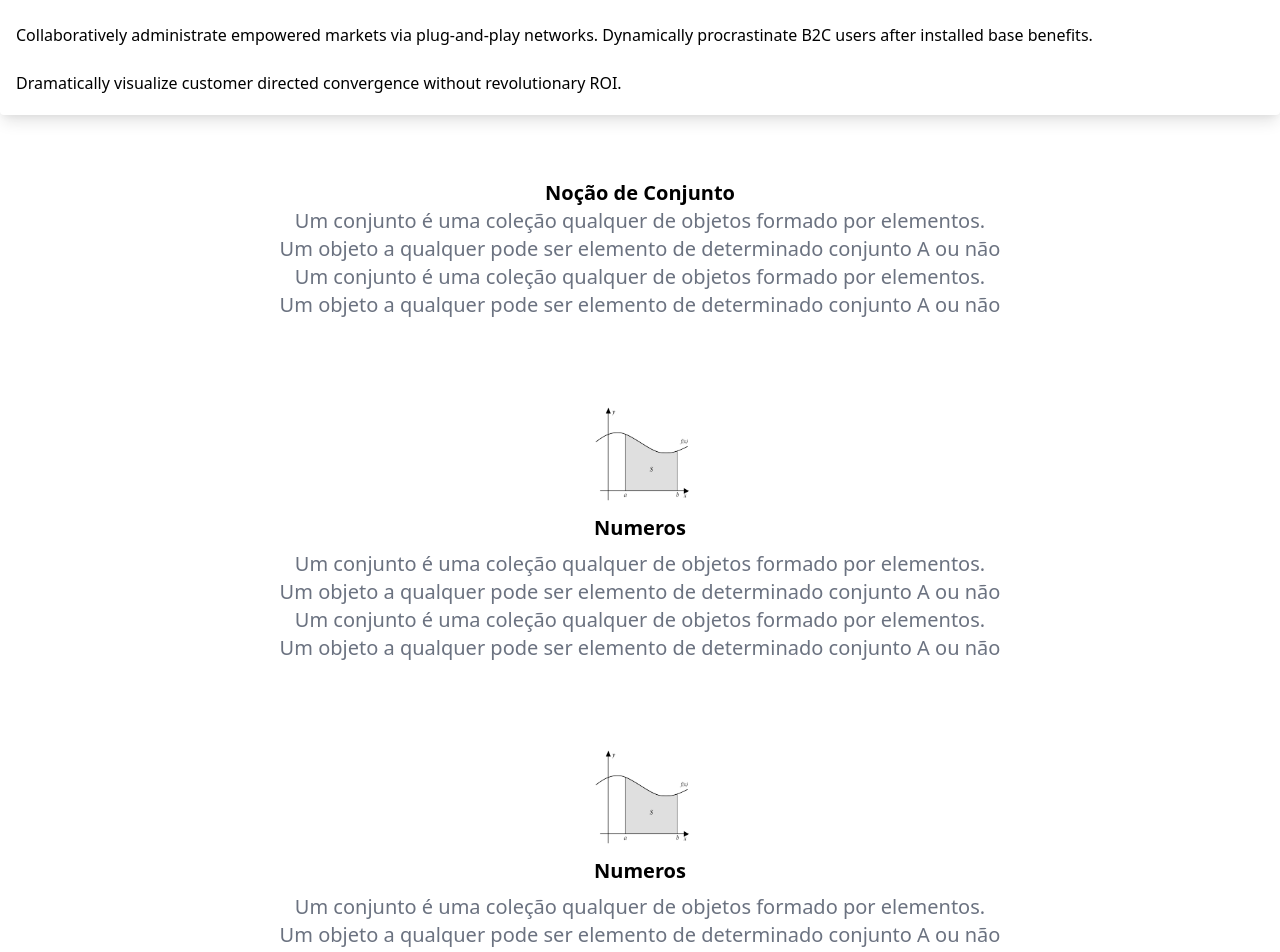
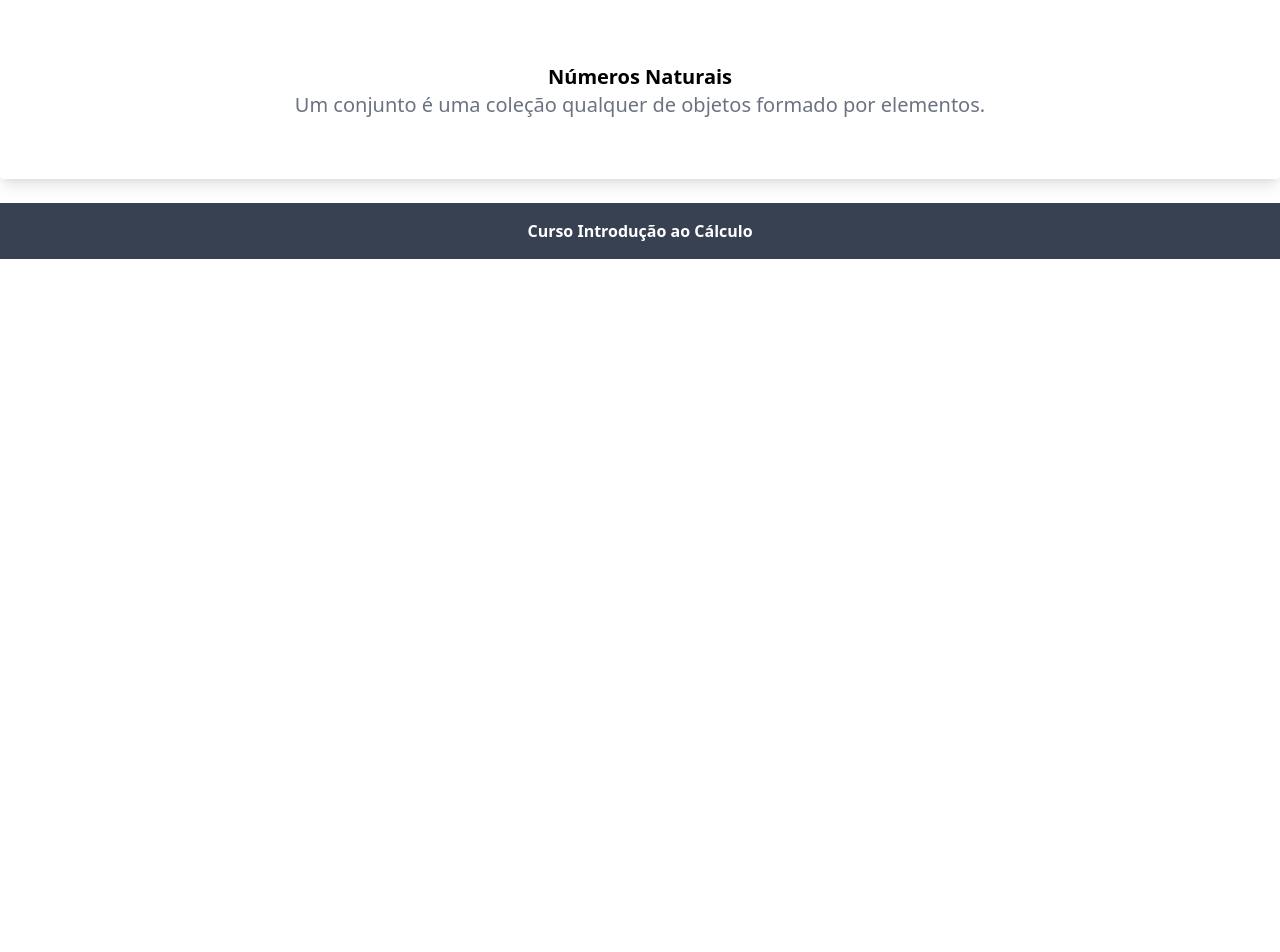
Before and after one commit to MatheusRamo/site-cic-ufopa, a Next.js app: page /posts/numeros in a window 1280 px wide. Shown: the part 140-1092 px from the top of the page. After the commit the page ends 800 px from the top, so only its background shows below. Built offline with nearby package versions, Linux system fonts and the light colour scheme.

Commit message:
changes in numeros

```diff
--- a/pages/posts/numeros.js
+++ b/pages/posts/numeros.js
@@ -1,74 +1,130 @@
 import React from "react";
-import Title from "../../components/Title";
 import Image from "next/image";
-import Link from "next/link";
-import Menu from "../../components/Menu";
+import { useState } from "react";
 
-
-
-const Numeros = () => {
+export default function Menu({ fixed }) {
+  const [menuOpen, setMenuOpen] = useState(false);
+  const [openTab, setOpenTab] = useState(1);
   return (
-    <div>
-      <Title>Home</Title>
-
-
-      <Menu/>
-
-      <div className="text-center grid grid-cols-5">
-
-
-        <div className="col-start-1 col-end-6 ">
-          <section className="container  text-center p-10 sm:text-xl md:text-xl lg:text-xl">
-            <h1 className="font-bold">Noção de Conjunto</h1>
-            <p className="text-gray-500">Um conjunto é uma coleção qualquer de objetos formado por elementos.</p>
-            <p className="text-gray-500"> Um objeto a qualquer pode ser elemento de determinado conjunto A ou não</p>
-            <p className="text-gray-500">Um conjunto é uma coleção qualquer de objetos formado por elementos.</p>
-            <p className="text-gray-500"> Um objeto a qualquer pode ser elemento de determinado conjunto A ou não</p>
-            <div className="p-2 mt-20">
-                <Image
-                src="/integral.png"
-                alt="Picture of the author"
-                width={100}
-                height={100}
-                />
-
-                <div>
-                    <h2 className="font-bold">Numeros</h2>
+    <>
+      <div className="flex flex-wrap py-2">
+        <div className="w-full px-4">
+          <nav className="relative flex flex-wrap items-center justify-between px-2 py-3 navbar-expand-lg bg-red-500 rounded">
+            <div className="container px-4 mx-auto flex flex-wrap items-center justify-between">
+              <div className="w-full relative flex justify-between lg:w-auto px-4 lg:static lg:block lg:justify-start">
+                <a
+                  className="text-sm font-bold text-center leading-relaxed inline-block mr-4 py-2 whitespace-no-wrap uppercase text-white"
+                  href="#pablo"
+                >
+                  Números
+                </a>
+                <button
+                  className="text-white cursor-pointer text-xl leading-none px-3 py-1 border border-solid border-transparent rounded bg-transparent block lg:hidden outline-none focus:outline-none"
+                  type="button"
+                  onClick={() => setMenuOpen(!menuOpen)}
+                >
+                  <i className="fas fa-bars"></i>
+                </button>
+              </div>
+              <div
+                className={
+                  "lg:flex flex-grow items-center" +
+                  (menuOpen ? " flex" : " hidden")
+                }
+                id="example-navbar-info"
+              >
+                <ul className="flex flex-col lg:flex-row list-none lg:ml-auto">
+                  <li className="nav-item">
+                    <a
+                      className={
+                        "px-3 py-2 flex items-center text-xs uppercase font-bold leading-snug text-white hover:opacity-75"
+                      }
+                      onClick={e => {
+                        e.preventDefault();
+                        setOpenTab(1);
+                      }}
+                      data-toggle="tab"
+                      href="#link1"
+                      role="tablist"
+                    >
+                      Números Naturais
+                    </a>
+                  </li>
+                  <li className="nav-item">
+                    <a
+                      className={
+                        "px-3 py-2 flex items-center text-xs uppercase font-bold leading-snug text-white hover:opacity-75"
+                      }
+                      onClick={e => {
+                        e.preventDefault();
+                        setOpenTab(2);
+                      }}
+                      data-toggle="tab"
+                      href="#link2"
+                      role="tablist"
+                    >
+                      Números Inteiros
+                    </a>
+                  </li>
+                  <li className="nav-item">
+                    <a
+                      className={
+                        "px-3 py-2 flex items-center text-xs uppercase font-bold leading-snug text-white hover:opacity-75"
+                      }
+                      onClick={e => {
+                        e.preventDefault();
+                        setOpenTab(3);
+                      }}
+                      data-toggle="tab"
+                      href="#link3"
+                      role="tablist"
+                    >
+                      Números Racionais
+                    </a>
+                  </li>
+                </ul>
+              </div>
+            </div>
+          </nav>
         </div>
       </div>
 
-            <p className="text-gray-500">Um conjunto é uma coleção qualquer de objetos formado por elementos.</p>
-            <p className="text-gray-500"> Um objeto a qualquer pode ser elemento de determinado conjunto A ou não</p>
-            <p className="text-gray-500">Um conjunto é uma coleção qualquer de objetos formado por elementos.</p>
-            <p className="text-gray-500"> Um objeto a qualquer pode ser elemento de determinado conjunto A ou não</p>
-
-            <div className="p-2 mt-20">
-                <Image
-                src="/integral.png"
-                alt="Picture of the author"
-                width={100}
-                height={100}
-                />
-
-                <div>
-                    <h2 className="font-bold">Numeros</h2>
-                </div>
-            </div>
-
-            <p className="text-gray-500">Um conjunto é uma coleção qualquer de objetos formado por elementos.</p>
-            <p className="text-gray-500"> Um objeto a qualquer pode ser elemento de determinado conjunto A ou não</p>
-            <p className="text-gray-500">Um conjunto é uma coleção qualquer de objetos formado por elementos.</p>
-            <p className="text-gray-500"> Um objeto a qualquer pode ser elemento de determinado conjunto A ou não</p>
-
+      <div className="relative flex flex-col min-w-0 break-words bg-white w-full mb-6 shadow-lg rounded">
+        <div className="px-4 py-5 flex-auto">
+          <div className="tab-content tab-space">
+            <div className={openTab === 1 ? "block" : "hidden"} id="link1">
+              <section className="container  text-center p-10 sm:text-xl md:text-xl lg:text-xl">
+                <h1 className="font-bold">Números Naturais</h1>
+                <p className="text-gray-500">
+                  Um conjunto é uma coleção qualquer de objetos formado por
+                  elementos.
+                </p>
 
               </section>
+            </div>
+            <div className={openTab === 2 ? "block" : "hidden"} id="link2">
+              <section className="container  text-center p-10 sm:text-xl md:text-xl lg:text-xl">
+                <h1 className="font-bold">Números Inteiros</h1>
+                <p className="text-gray-500">
+                  Um conjunto é uma coleção qualquer de objetos formado por
+                  elementos.
+                </p>
 
+              </section>
+            </div>
+            <div className={openTab === 3 ? "block" : "hidden"} id="link3">
+              <section className="container  text-center p-10 sm:text-xl md:text-xl lg:text-xl">
+                <h1 className="font-bold">Números Racionais</h1>
+                <p className="text-gray-500">
+                  Um conjunto é uma coleção qualquer de objetos formado por
+                  elementos.
+                </p>
 
-
+              </section>
             </div>
           </div>
         </div>
+      </div>
+    </>
   );
-};
-
-export default Numeros;
+}
```
Lines whose indentation alone changed are shown as unchanged.
